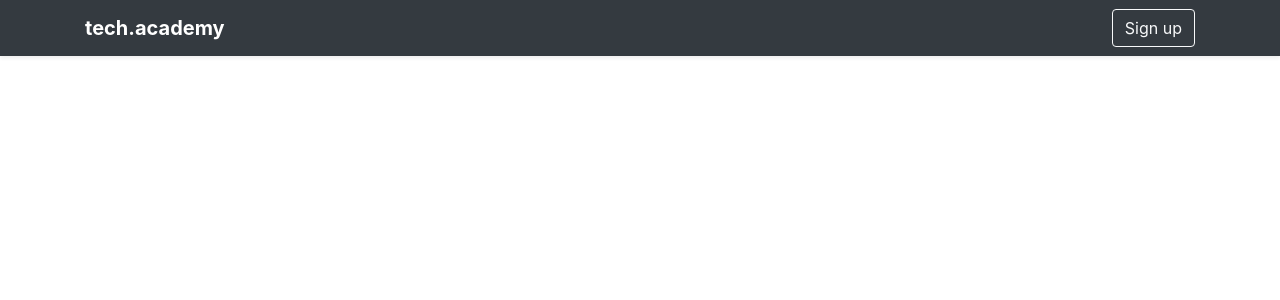
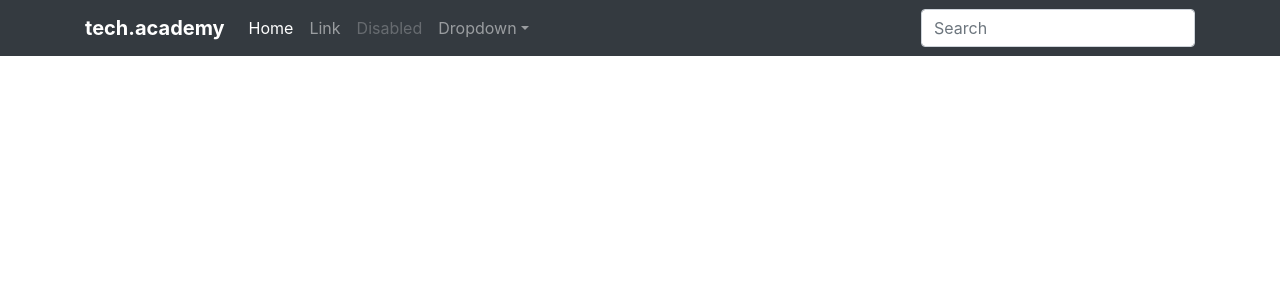
Before and after one commit to AbacherlyGabriel/tech.academy, a Django app: page / in a window 1280 px wide. Shown: the top 300 px of the page. Run offline with Django 3.2, Linux system fonts and the light colour scheme; some libraries are stand-ins or nearby versions.

Commit message:
Home - Atualizando Navbar

```diff
--- a/django/tech_academy/website/templates/website/index.html
+++ b/django/tech_academy/website/templates/website/index.html
@@ -12,18 +12,51 @@
 
   <body>
 
-    <!-- Navbar: Barra de Navegação -->
+    <!-- Navbar: Barra de Navegação
     <header>
       <div class="navbar navbar-dark bg-dark shadow-sm">
         <div class="container d-flex justify-content-between">
           <a href="#" class="navbar-brand d-flex align-items-center">
-            <!-- <svg xmlns="http://www.w3.org/2000/svg" width="20" height="20" viewBox="0 0 24 24" fill="none" stroke="currentColor" stroke-width="2" stroke-linecap="round" stroke-linejoin="round" class="mr-2"><path d="M23 19a2 2 0 0 1-2 2H3a2 2 0 0 1-2-2V8a2 2 0 0 1 2-2h4l2-3h6l2 3h4a2 2 0 0 1 2 2z"></path><circle cx="12" cy="13" r="4"></circle></svg> -->
             <strong>tech.academy</strong>
           </a>
           <a class="btn btn-outline-light" href="#">Sign up</a>
         </div>
       </div>
-    </header>
+    </header> -->
+
+    <nav class="navbar navbar-expand-lg navbar-dark bg-dark">
+      <div class="container">
+        <a class="navbar-brand" href="#"><strong>tech.academy</strong></a>
+        <button class="navbar-toggler" type="button" data-toggle="collapse" data-target="#navbarsExample07" aria-controls="navbarsExample07" aria-expanded="false" aria-label="Toggle navigation">
+          <span class="navbar-toggler-icon"></span>
+        </button>
+
+        <div class="collapse navbar-collapse" id="navbarsExample07">
+          <ul class="navbar-nav mr-auto">
+            <li class="nav-item active">
+              <a class="nav-link" href="#">Home <span class="sr-only">(current)</span></a>
+            </li>
+            <li class="nav-item">
+              <a class="nav-link" href="#">Link</a>
+            </li>
+            <li class="nav-item">
+              <a class="nav-link disabled" href="#">Disabled</a>
+            </li>
+            <li class="nav-item dropdown">
+              <a class="nav-link dropdown-toggle" href="https://example.com" id="dropdown07" data-toggle="dropdown" aria-haspopup="true" aria-expanded="false">Dropdown</a>
+              <div class="dropdown-menu" aria-labelledby="dropdown07">
+                <a class="dropdown-item" href="#">Action</a>
+                <a class="dropdown-item" href="#">Another action</a>
+                <a class="dropdown-item" href="#">Something else here</a>
+              </div>
+            </li>
+          </ul>
+          <form class="form-inline my-2 my-md-0">
+            <input class="form-control" type="text" placeholder="Search" aria-label="Search">
+          </form>
+        </div>
+      </div>
+    </nav>
 
     <!-- jQuery, Popper.js and Bootstrap JS -->
     <script src="https://code.jquery.com/jquery-3.3.1.slim.min.js" integrity="sha384-q8i/X+965DzO0rT7abK41JStQIAqVgRVzpbzo5smXKp4YfRvH+8abtTE1Pi6jizo" crossorigin="anonymous"></script>
```
